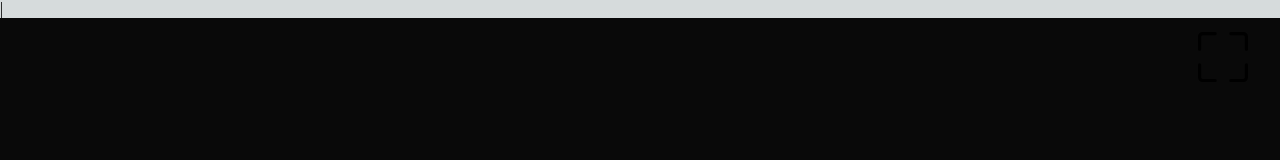
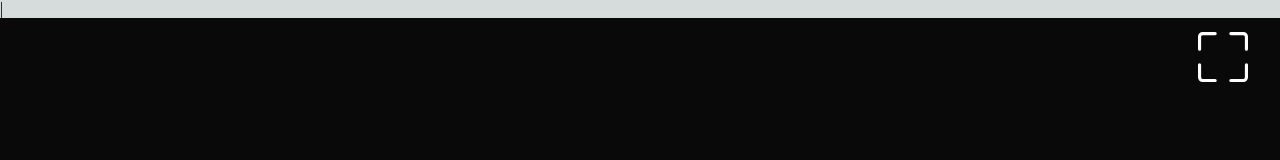
Before and after one commit to Edgarmejiav/time-clock, a Next.js app: page / in a window 1280 px wide. Shown: the top 160 px of the page. Built offline with nearby package versions, Linux system fonts and the light colour scheme; a web font is replaced by a local one.

Commit message:
fix:  color white

```diff
--- a/src/icons/Fullscreen.tsx
+++ b/src/icons/Fullscreen.tsx
@@ -13,7 +13,7 @@ export const Fullscreen  = (
         height = 16,
     }: IconProps
 ) => {
-    return <svg xmlns="http://www.w3.org/2000/svg" width={width} height={height} fill="currentColor"
+    return <svg xmlns="http://www.w3.org/2000/svg" width={width} height={height} fill="white"
                 className="bi bi-fullscreen" viewBox="0 0 16 16">
         <path
             d="M1.5 1a.5.5 0 0 0-.5.5v4a.5.5 0 0 1-1 0v-4A1.5 1.5 0 0 1 1.5 0h4a.5.5 0 0 1 0 1h-4zM10 .5a.5.5 0 0 1 .5-.5h4A1.5 1.5 0 0 1 16 1.5v4a.5.5 0 0 1-1 0v-4a.5.5 0 0 0-.5-.5h-4a.5.5 0 0 1-.5-.5zM.5 10a.5.5 0 0 1 .5.5v4a.5.5 0 0 0 .5.5h4a.5.5 0 0 1 0 1h-4A1.5 1.5 0 0 1 0 14.5v-4a.5.5 0 0 1 .5-.5zm15 0a.5.5 0 0 1 .5.5v4a1.5 1.5 0 0 1-1.5 1.5h-4a.5.5 0 0 1 0-1h4a.5.5 0 0 0 .5-.5v-4a.5.5 0 0 1 .5-.5z"/>
```
